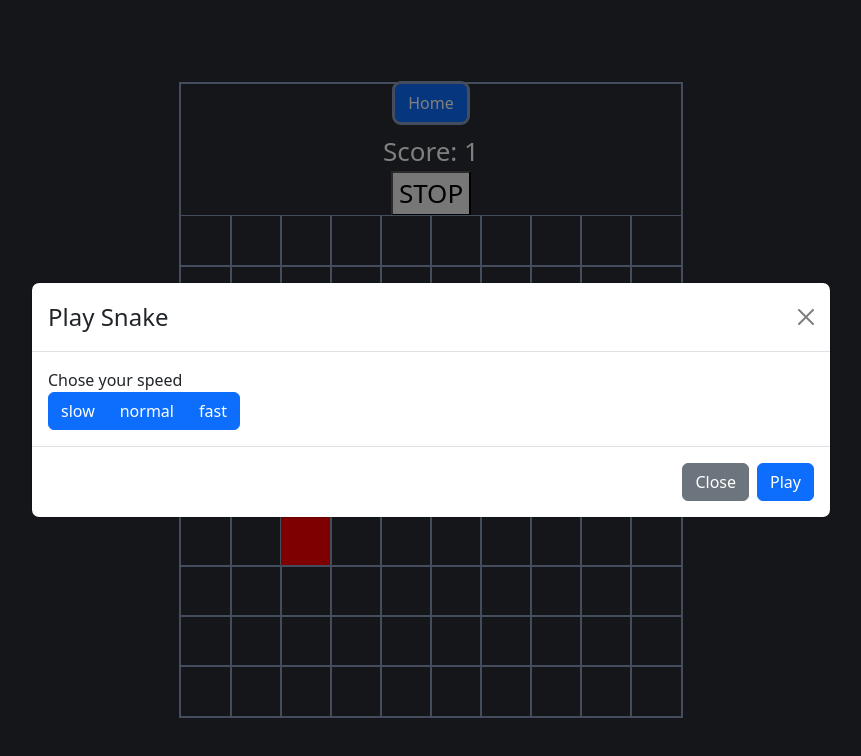
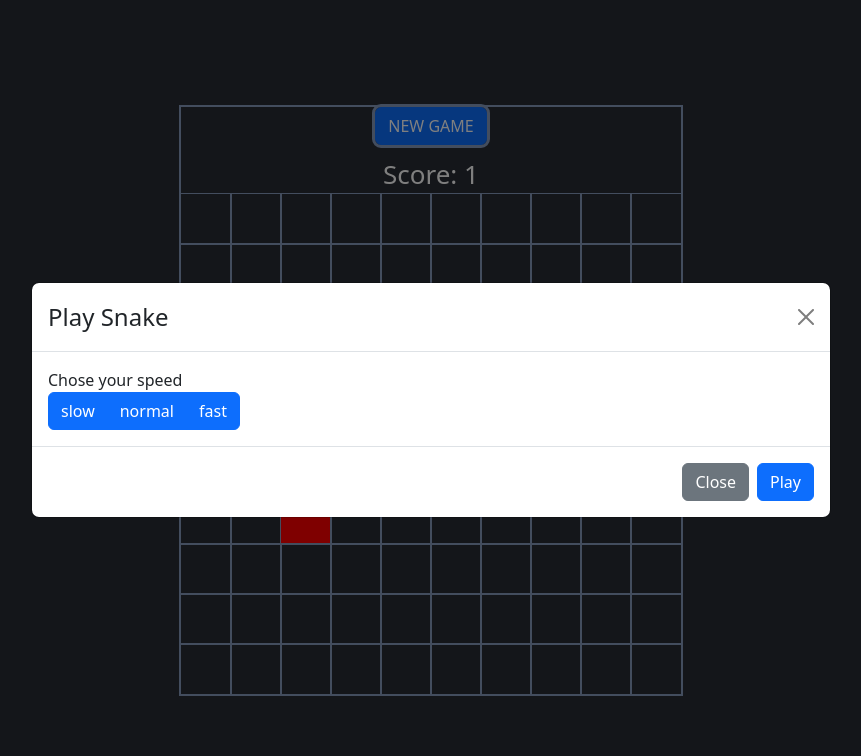
Before and after one commit to Lilandau/snake, a React (Create React App) app: page / in a window 1280 px wide. Shown: the top 756 px of the page, without its empty margins (209-1070 px from the left). Built offline with nearby package versions, Linux system fonts and the light colour scheme.

Commit message:
fixed bug where initial speed was instant when not choosing a speed in the beginning

```diff
--- a/src/Board/Board.js
+++ b/src/Board/Board.js
@@ -26,7 +26,6 @@ function Board() {
     const [delay, setDelay] = useState(null);
 
     const [counter, setcounter] = useState(0);
-
 
     useEffect(() => {
         console.log("gameover: " + gameOver)
@@ -71,10 +70,10 @@ function Board() {
             <div>
                 Score: {snake.length}
             </div>
-            <div className={'stopButton'}
-                 onClick={handleStop}>
-                <button>STOP</button>
-            </div>
+            {/*<div className={'stopButton'}*/}
+            {/*     onClick={handleStop}>*/}
+            {/*    <button>STOP</button>*/}
+            {/*</div>*/}
 
             {board.map((row, rowIdx) => (
                 <div key={rowIdx} className='snakeBoardRow'>{
--- a/src/Board/gameUtils.js
+++ b/src/Board/gameUtils.js
@@ -6,7 +6,7 @@ export class Cell {
     }
 }
 
-export let storedSpeed = 0;
+export let storedSpeed = 500; //normal speed as default
 
 export const BOARD_SIZE = 10;
 
--- a/src/interface/Home.js
+++ b/src/interface/Home.js
@@ -29,7 +29,7 @@ export default function Home(props){
     return (
         <>
             <Button variant="primary" onClick={handleShow} className='homeButton'>
-                Home
+                NEW GAME
             </Button>
 
             <Modal show={show} onHide={handleClose} size="lg"
```
